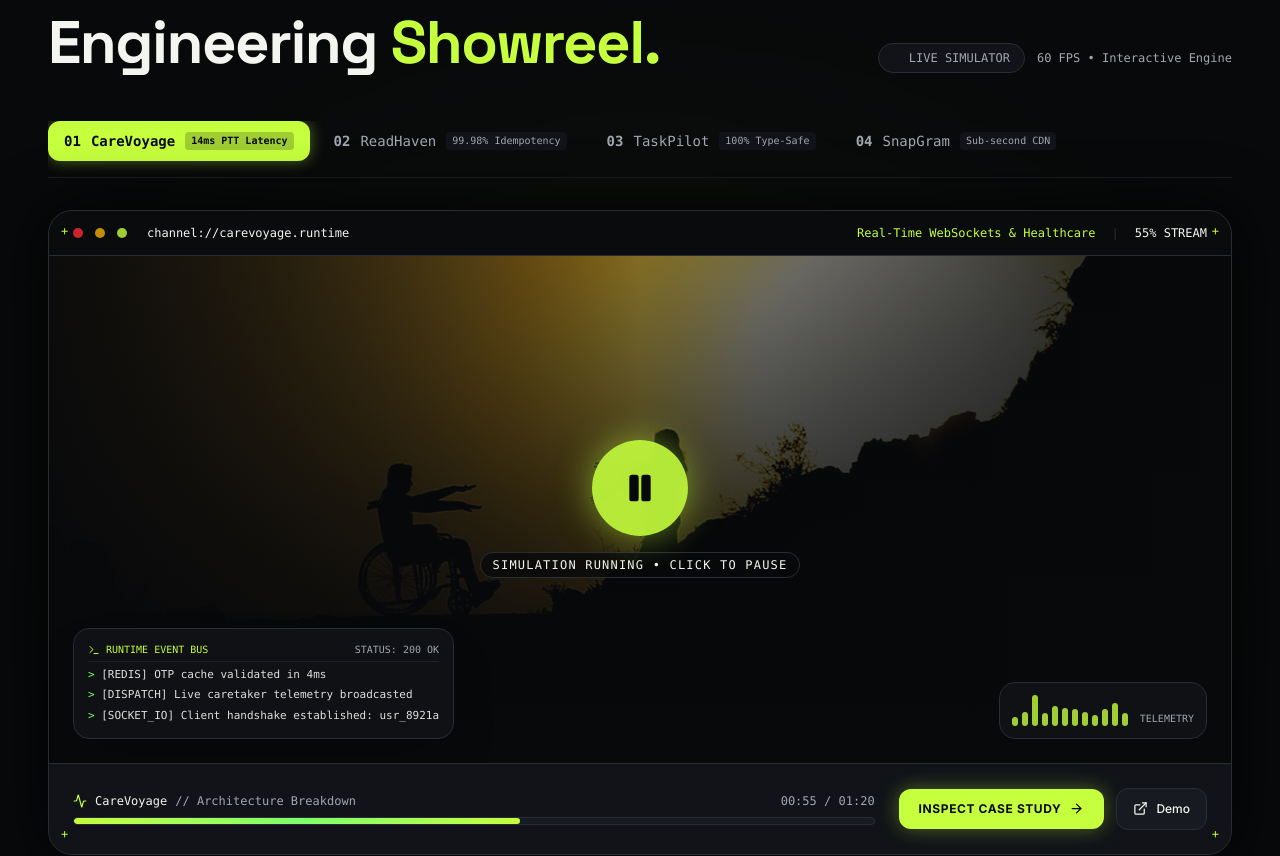
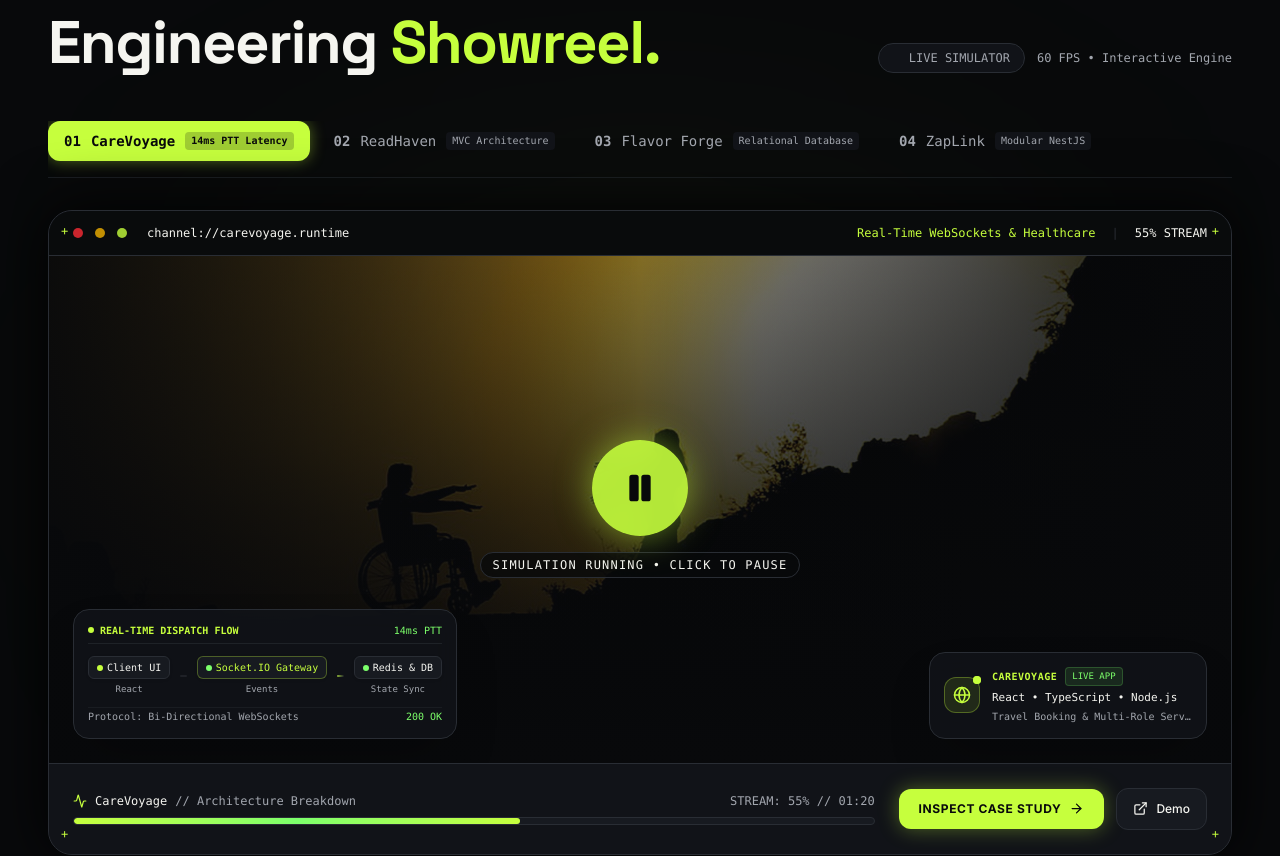
Before and after one commit to HasnaHasan194/my-portfolio, a React (Vite) app: page / in a window 1280 px wide. Shown: the part 2166-3022 px from the top of the page. Built offline with nearby package versions, Linux system fonts and the light colour scheme.

Commit message:
mail fixation done

```diff
--- a/src/components/EngineeringReel.tsx
+++ b/src/components/EngineeringReel.tsx
@@ -1,6 +1,6 @@
 import { useState, useEffect } from 'react';
 import { motion, AnimatePresence } from 'framer-motion';
-import { Play, Pause, ExternalLink, ArrowRight, Activity, Terminal } from 'lucide-react';
+import { Play, Pause, ExternalLink, ArrowRight, Activity, Terminal, Globe } from 'lucide-react';
 import { projectsData } from '../data/projects';
 
 interface EngineeringReelProps {
@@ -11,7 +11,6 @@ export default function EngineeringReel({ onOpenCaseStudy }: EngineeringReelProp
   const [isPlaying, setIsPlaying] = useState(true);
   const [activeChannelIndex, setActiveChannelIndex] = useState(0);
   const [scrubProgress, setScrubProgress] = useState(15);
-  const [liveEvents, setLiveEvents] = useState<string[]>([]);
 
   const activeProject = projectsData[activeChannelIndex] || projectsData[0];
 
@@ -32,45 +31,85 @@ export default function EngineeringReel({ onOpenCaseStudy }: EngineeringReelProp
     {
       id: 'readhaven',
       label: 'ReadHaven',
-      tag: 'Multi-Vendor E-Commerce & Stripe',
-      metric: '99.98% Idempotency',
+      tag: 'Full-Stack E-Commerce & Razorpay',
+      metric: 'MVC Architecture',
       events: [
-        '[STRIPE_API] PaymentIntent confirmed: pi_3M190xK',
-        '[WEBHOOK] charge.succeeded verified with HMAC-SHA256',
-        '[INVENTORY] Locked 2 units for SKU_BK_9921',
-        '[EMAIL] Invoice PDF generated via Nodemailer',
-        '[ORDER] Transitioned status: PENDING -> DISPATCHED'
+        '[AUTH] User session validated via JWT',
+        '[CATALOG] Filtered books by category: Fiction',
+        '[CART] Added item SKU_BK_9921 with coupon applied',
+        '[RAZORPAY] Payment order created: order_rp_8812',
+        '[EMAIL] Invoice PDF generated via Nodemailer'
       ]
     },
     {
-      id: 'taskpilot',
-      label: 'TaskPilot',
-      tag: 'NestJS RBAC & Event-Driven Tasks',
-      metric: '100% Type-Safe',
+      id: 'flavor-forge',
+      label: 'Flavor Forge',
+      tag: 'Recipe Discovery & PostgreSQL',
+      metric: 'Relational Database',
       events: [
-        '[AUTH_GUARD] Bearer JWT verified for admin_dev',
-        '[RBAC_POLICY] Permission granted: TASKS_MUTATE_BULK',
-        '[POSTGRES] Executed query in 8ms: SELECT * FROM tasks',
-        '[AUDIT_LOG] Event logged with correlation_id #9924',
-        '[EVENT_BUS] TaskAssignedEvent published to worker'
+        '[POSTGRES] Connected to recipe_db cluster',
+        '[RECIPE_QUERY] Searched culinary database for ingredients',
+        '[AUTH] Verified token-based user session',
+        '[CACHE] Query results cached for responsive UX',
+        '[FAVORITES] Saved recipe to user favorites in PostgreSQL'
       ]
     },
     {
-      id: 'snapgram',
-      label: 'SnapGram',
-      tag: 'Real-Time Social Media & Cloudinary',
-      metric: 'Sub-second CDN',
+      id: 'zaplink',
+      label: 'ZapLink',
+      tag: 'Authenticated URL Shortener & NestJS',
+      metric: 'Modular NestJS',
       events: [
-        '[CLOUDINARY] Image uploaded & optimized: 1.2MB -> 180KB',
-        '[SOCKET_IO] PostLikeEvent emitted to followers (1.4k)',
-        '[CACHE] Feed pagination cached with Redis TTL 60s',
-        '[DB_SYNC] Incremented like_count with atomic operator',
-        '[PUSH] Client notification sent via Web Push API'
+        '[AUTH_GUARD] Bearer JWT verified for user',
+        '[NESTJS_PIPE] Validated destination URL schema',
+        '[URL_ENGINE] Generated short hash: zap.link/a98f2',
+        '[DATABASE] Stored URL mapping with user correlation',
+        '[REDIRECT] Handled 302 permanent redirect in 8ms'
       ]
     }
   ];
 
   const currentChannel = channels[activeChannelIndex];
+
+  // Project-related data pipelines for clean micro-architecture animation
+  const projectPipelines: Record<string, {
+    title: string;
+    flowName: string;
+    nodes: [string, string, string];
+    labels: [string, string, string];
+    latency: string;
+  }> = {
+    carevoyage: {
+      title: "REAL-TIME DISPATCH FLOW",
+      flowName: "Bi-Directional WebSockets",
+      nodes: ["Client UI", "Socket.IO Gateway", "Redis & DB"],
+      labels: ["React", "Events", "State Sync"],
+      latency: "14ms PTT"
+    },
+    readhaven: {
+      title: "CHECKOUT PIPELINE",
+      flowName: "MVC Transaction Stream",
+      nodes: ["Storefront", "Express API", "Razorpay Gateway"],
+      labels: ["Catalog", "Coupon Engine", "Payment Hold"],
+      latency: "28ms Gateway"
+    },
+    'flavor-forge': {
+      title: "RECIPE DISCOVERY FLOW",
+      flowName: "Relational Query Pipeline",
+      nodes: ["Recipe Client", "REST Controller", "PostgreSQL DB"],
+      labels: ["Search", "Nutrition Parser", "Saved Records"],
+      latency: "18ms Query"
+    },
+    zaplink: {
+      title: "URL REDIRECT PIPELINE",
+      flowName: "NestJS Modular Engine",
+      nodes: ["Short Link", "Auth Guard", "Redirect Engine"],
+      labels: ["HTTP Request", "JWT Validation", "302 Fast Route"],
+      latency: "8ms Fast Path"
+    }
+  };
+
+  const currentPipeline = projectPipelines[currentChannel.id] || projectPipelines.carevoyage;
 
   // Auto-advance scrubber when playing
   useEffect(() => {
@@ -88,17 +127,6 @@ export default function EngineeringReel({ onOpenCaseStudy }: EngineeringReelProp
 
     return () => clearInterval(interval);
   }, [isPlaying, channels.length]);
-
-  // Feed simulated live events into telemetry box
-  useEffect(() => {
-    setLiveEvents(currentChannel.events.slice(0, 3));
-    const eventInterval = setInterval(() => {
-      const nextEvent = currentChannel.events[Math.floor(Math.random() * currentChannel.events.length)];
-      setLiveEvents((prev) => [nextEvent, prev[0], prev[1]].filter(Boolean));
-    }, 2400);
-
-    return () => clearInterval(eventInterval);
-  }, [activeChannelIndex]);
 
   return (
     <section className="py-20 md:py-28 px-6 md:px-12 max-w-7xl mx-auto relative overflow-hidden border-t border-subtle-borders/40">
@@ -237,50 +265,111 @@ export default function EngineeringReel({ onOpenCaseStudy }: EngineeringReelProp
             </span>
           </div>
 
-          {/* Floating Simulated Live Event Stream HUD in Bottom Left */}
-          <div className="absolute bottom-6 left-6 z-20 max-w-md hidden sm:block">
-            <div className="p-3.5 rounded-2xl bg-secondary-background/85 backdrop-blur-md border border-subtle-borders text-xs font-mono space-y-1.5 shadow-2xl">
-              <div className="flex items-center justify-between text-[10px] text-secondary-text pb-1 border-b border-subtle-borders/60">
-                <span className="flex items-center gap-1.5 text-fluorescent-lime">
-                  <Terminal size={12} />
-                  <span>RUNTIME EVENT BUS</span>
+          {/* Project-Related Micro-Architecture Pipeline Animation */}
+          <div className="absolute bottom-6 left-6 z-20 max-w-sm hidden sm:block">
+            <div className="p-3.5 rounded-2xl bg-secondary-background/90 backdrop-blur-md border border-subtle-borders text-xs font-mono shadow-2xl space-y-2.5">
+              {/* Header */}
+              <div className="flex items-center justify-between text-[10px] pb-1.5 border-b border-subtle-borders/60 text-secondary-text">
+                <span className="flex items-center gap-1.5 text-fluorescent-lime font-semibold">
+                  <span className="w-1.5 h-1.5 rounded-full bg-fluorescent-lime animate-ping" />
+                  <span>{currentPipeline.title}</span>
                 </span>
-                <span>STATUS: 200 OK</span>
+                <span className="text-electric-green font-medium">{currentPipeline.latency}</span>
               </div>
-              <AnimatePresence mode="popLayout">
-                {liveEvents.map((evt, i) => (
+
+              {/* Animated 3-Stage Architecture Pipeline */}
+              <div className="flex items-center justify-between gap-1 relative py-0.5">
+                {/* Node 1 */}
+                <div className="flex flex-col items-center">
+                  <div className="px-2 py-1 rounded-md bg-card-background border border-subtle-borders text-[10px] text-soft-white font-medium flex items-center gap-1 shadow-sm">
+                    <span className="w-1.5 h-1.5 rounded-full bg-fluorescent-lime" />
+                    <span>{currentPipeline.nodes[0]}</span>
+                  </div>
+                  <span className="text-[9px] text-secondary-text mt-1">{currentPipeline.labels[0]}</span>
+                </div>
+
+                {/* Animated Packet Stream 1 */}
+                <div className="flex-1 h-[2px] bg-subtle-borders/60 relative mx-1.5 rounded-full overflow-hidden">
                   <motion.div
-                    key={evt + i}
-                    initial={{ opacity: 0, x: -10 }}
-                    animate={{ opacity: 1, x: 0 }}
-                    exit={{ opacity: 0 }}
-                    className="text-soft-white/90 text-[11px] truncate"
-                  >
-                    <span className="text-electric-green">{'>'}</span> {evt}
-                  </motion.div>
-                ))}
-              </AnimatePresence>
+                    animate={{ x: isPlaying ? ['-100%', '200%'] : '50%' }}
+                    transition={{
+                      duration: 1.5,
+                      repeat: Infinity,
+                      ease: "linear",
+                    }}
+                    className="w-5 h-full bg-gradient-to-r from-transparent via-fluorescent-lime to-transparent shadow-[0_0_8px_#C6FF3D]"
+                  />
+                </div>
+
+                {/* Node 2 */}
+                <div className="flex flex-col items-center">
+                  <div className="px-2 py-1 rounded-md bg-card-background border border-fluorescent-lime/30 text-[10px] text-fluorescent-lime font-medium flex items-center gap-1 shadow-sm">
+                    <span className="w-1.5 h-1.5 rounded-full bg-electric-green" />
+                    <span>{currentPipeline.nodes[1]}</span>
+                  </div>
+                  <span className="text-[9px] text-secondary-text mt-1">{currentPipeline.labels[1]}</span>
+                </div>
+
+                {/* Animated Packet Stream 2 */}
+                <div className="flex-1 h-[2px] bg-subtle-borders/60 relative mx-1.5 rounded-full overflow-hidden">
+                  <motion.div
+                    animate={{ x: isPlaying ? ['-100%', '200%'] : '50%' }}
+                    transition={{
+                      duration: 1.5,
+                      repeat: Infinity,
+                      ease: "linear",
+                      delay: 0.75,
+                    }}
+                    className="w-5 h-full bg-gradient-to-r from-transparent via-fluorescent-lime to-transparent shadow-[0_0_8px_#C6FF3D]"
+                  />
+                </div>
+
+                {/* Node 3 */}
+                <div className="flex flex-col items-center">
+                  <div className="px-2 py-1 rounded-md bg-card-background border border-subtle-borders text-[10px] text-soft-white font-medium flex items-center gap-1 shadow-sm">
+                    <span className="w-1.5 h-1.5 rounded-full bg-electric-green" />
+                    <span>{currentPipeline.nodes[2]}</span>
+                  </div>
+                  <span className="text-[9px] text-secondary-text mt-1">{currentPipeline.labels[2]}</span>
+                </div>
+              </div>
+
+              {/* Sub-label describing the active project flow */}
+              <div className="text-[10px] text-secondary-text pt-0.5 border-t border-subtle-borders/40 flex items-center justify-between">
+                <span>Protocol: {currentPipeline.flowName}</span>
+                <span className="text-electric-green font-medium">200 OK</span>
+              </div>
             </div>
           </div>
 
-          {/* Audio / Frequency Spectrum Visualizer Bars in Bottom Right */}
-          <div className="absolute bottom-6 right-6 z-20 hidden md:flex items-end gap-1 p-3 rounded-2xl bg-secondary-background/85 backdrop-blur-md border border-subtle-borders">
-            {[12, 28, 44, 18, 36, 52, 24, 40, 16, 48, 32, 20].map((h, i) => (
-              <motion.div
-                key={i}
-                animate={{
-                  height: isPlaying ? [10, h, 8, h * 0.7, 12] : 8,
-                }}
-                transition={{
-                  duration: 0.8 + (i % 4) * 0.2,
-                  repeat: Infinity,
-                  ease: "easeInOut",
-                }}
-                className="w-1.5 rounded-full bg-fluorescent-lime/80"
-                style={{ height: h }}
-              />
-            ))}
-            <span className="font-mono text-[10px] text-secondary-text ml-2">TELEMETRY</span>
+          {/* Simple Project Tech & Live Deployment Status Badge */}
+          <div className="absolute bottom-6 right-6 z-20 hidden md:flex items-center gap-3 p-3.5 rounded-2xl bg-secondary-background/90 backdrop-blur-md border border-subtle-borders shadow-2xl">
+            {/* Simple Animated Live Beacon */}
+            <div className="relative flex items-center justify-center w-9 h-9 rounded-xl bg-fluorescent-lime/10 border border-fluorescent-lime/30 text-fluorescent-lime shrink-0">
+              <Globe size={18} />
+              <span className="absolute -top-0.5 -right-0.5 flex h-2 w-2">
+                <span className="animate-ping absolute inline-flex h-full w-full rounded-full bg-fluorescent-lime opacity-75" />
+                <span className="relative inline-flex rounded-full h-2 w-2 bg-fluorescent-lime" />
+              </span>
+            </div>
+
+            {/* Project Stack & Details */}
+            <div className="flex flex-col font-mono text-left select-none">
+              <div className="flex items-center gap-2">
+                <span className="text-[10px] font-semibold text-fluorescent-lime uppercase tracking-wider">
+                  {activeProject.name}
+                </span>
+                <span className="text-[9px] text-electric-green bg-electric-green/10 border border-electric-green/20 px-1.5 py-0.5 rounded font-medium">
+                  LIVE APP
+                </span>
+              </div>
+              <div className="text-[11px] text-soft-white font-medium mt-1">
+                {activeProject.technologies.slice(0, 3).join(' • ')}
+              </div>
+              <div className="text-[10px] text-secondary-text mt-0.5 truncate max-w-[200px]">
+                {activeProject.category}
+              </div>
+            </div>
           </div>
         </div>
 
@@ -294,7 +383,7 @@ export default function EngineeringReel({ onOpenCaseStudy }: EngineeringReelProp
                 <span className="text-soft-white font-medium">{activeProject.name}</span>
                 <span>// Architecture Breakdown</span>
               </span>
-              <span>00:{Math.floor(scrubProgress).toString().padStart(2, '0')} / 01:20</span>
+              <span>STREAM: {Math.floor(scrubProgress)}% // 01:20</span>
             </div>
 
             {/* Interactive Timeline Bar */}
--- a/src/pages/About.tsx
+++ b/src/pages/About.tsx
@@ -45,7 +45,7 @@ export default function About({ isSection = false }: AboutProps) {
           <motion.div variants={itemVariants} className="relative aspect-square w-full max-w-md mx-auto lg:mx-0">
             <div className="absolute inset-0 border border-fluorescent-lime/20 rounded-2xl transform translate-x-3 translate-y-3 -z-10 glow-border" />
             <img
-              src="/portfolioimage.jpg"
+              src="/portfolioprofile.jpeg"
               alt="Hasna Hasan"
               className="w-full h-full object-cover rounded-2xl glass-card"
               onError={(e) => {
--- a/src/pages/Skills.tsx
+++ b/src/pages/Skills.tsx
@@ -19,19 +19,23 @@ const skillCategories = [
   },
   {
     title: "State & Data Fetching",
-    skills: ["Redux Toolkit", "React Query"]
+    skills: ["Redux Toolkit", "React Query", "Context API"]
   },
   {
     title: "DevOps & Infrastructure",
-    skills: ["Docker", "AWS EC2", "Nginx", "Git", "GitHub", "GitHub Actions (CI/CD)", "Vercel", "Render"]
+    skills: ["AWS EC2", "Docker", "Nginx", "GitHub Actions (CI/CD)", "Render", "Vercel"]
   },
   {
     title: "Payments & Integrations",
-    skills: ["Stripe", "Razorpay", "Spoonacular API", "WebSockets"]
+    skills: ["Stripe", "Razorpay", "WebSockets", "Cloudinary"]
   },
   {
-    title: "Concepts & Tools",
-    skills: ["MVC Architecture", "Clean Architecture", "SOLID Principles", "Postman", "Figma"]
+    title: "Architecture & Concepts",
+    skills: ["Clean Architecture", "MVC Architecture", "SOLID Principles", "RESTful Design"]
+  },
+  {
+    title: "Developer Tools",
+    skills: ["VS Code", "Postman", "Figma", "Git", "GitHub", "Chrome DevTools"]
   }
 ];
 
@@ -86,7 +90,7 @@ export default function Skills({ isSection = false }: SkillsProps) {
         variants={containerVariants}
         initial="hidden"
         animate="visible"
-        className="grid grid-cols-1 md:grid-cols-2 lg:grid-cols-3 xl:grid-cols-4 gap-6"
+        className="grid grid-cols-1 md:grid-cols-2 lg:grid-cols-3 gap-6"
       >
         {skillCategories.map((category, idx) => (
           <motion.div
```
Also changed, not shown: src/pages/Contact.tsx (+56 -10 lines), public/portfolioprofile.jpeg (added).
